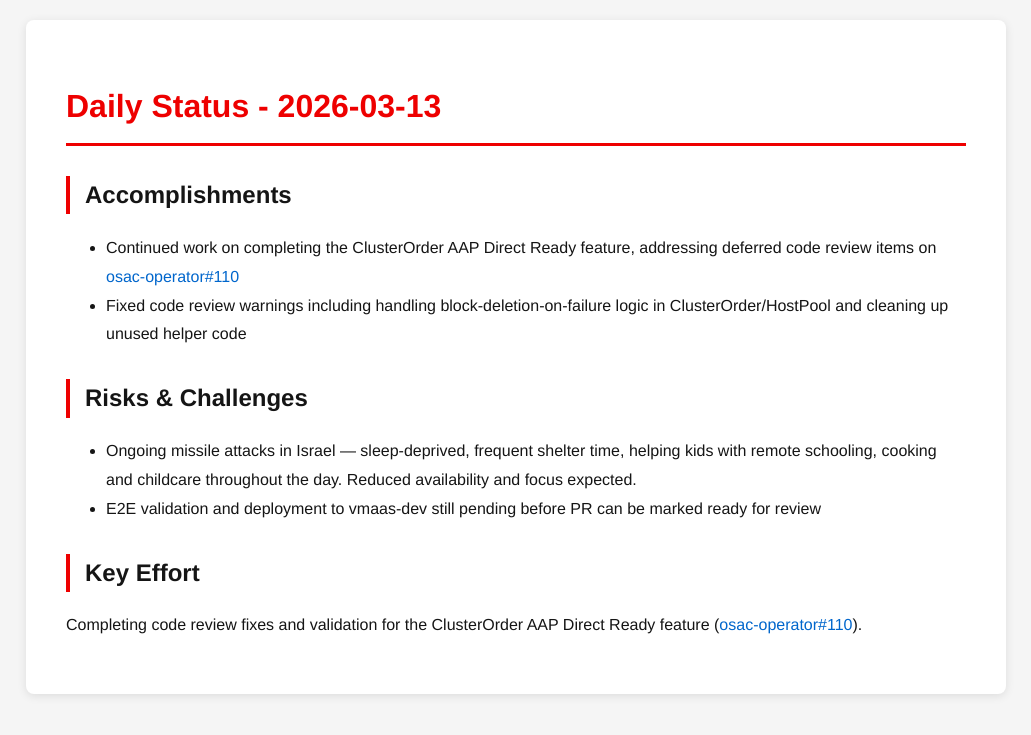
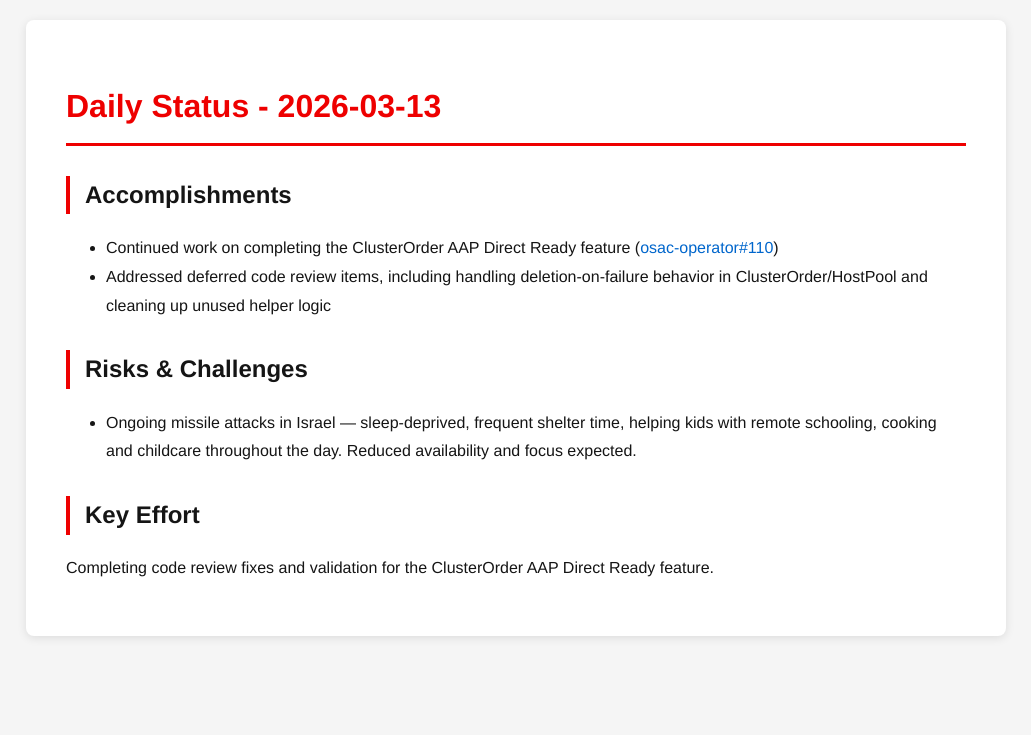
Before and after one commit to tzvatot/daily-status, a Jekyll site: the page built from 2026-03-13.md, in a window 1280 px wide. Shown: the top 735 px of the page, without its empty margins (124-1155 px from the left). Built offline with Jekyll 4.4.1, drawn with Linux system fonts in a browser that asks for light colours.

Commit message:
Daily status update - 2026-03-13

```diff
--- a/2026-03-13.md
+++ b/2026-03-13.md
@@ -7,12 +7,11 @@
 # Daily Status - 2026-03-13
 
 ## Accomplishments
-- Continued work on completing the ClusterOrder AAP Direct Ready feature, addressing deferred code review items on [osac-operator#110](https://github.com/osac-project/osac-operator/pull/110)
-- Fixed code review warnings including handling block-deletion-on-failure logic in ClusterOrder/HostPool and cleaning up unused helper code
+- Continued work on completing the ClusterOrder AAP Direct Ready feature ([osac-operator#110](https://github.com/osac-project/osac-operator/pull/110))
+- Addressed deferred code review items, including handling deletion-on-failure behavior in ClusterOrder/HostPool and cleaning up unused helper logic
 
 ## Risks & Challenges
 - Ongoing missile attacks in Israel — sleep-deprived, frequent shelter time, helping kids with remote schooling, cooking and childcare throughout the day. Reduced availability and focus expected.
-- E2E validation and deployment to vmaas-dev still pending before PR can be marked ready for review
 
 ## Key Effort
-Completing code review fixes and validation for the ClusterOrder AAP Direct Ready feature ([osac-operator#110](https://github.com/osac-project/osac-operator/pull/110)).
+Completing code review fixes and validation for the ClusterOrder AAP Direct Ready feature.
```
